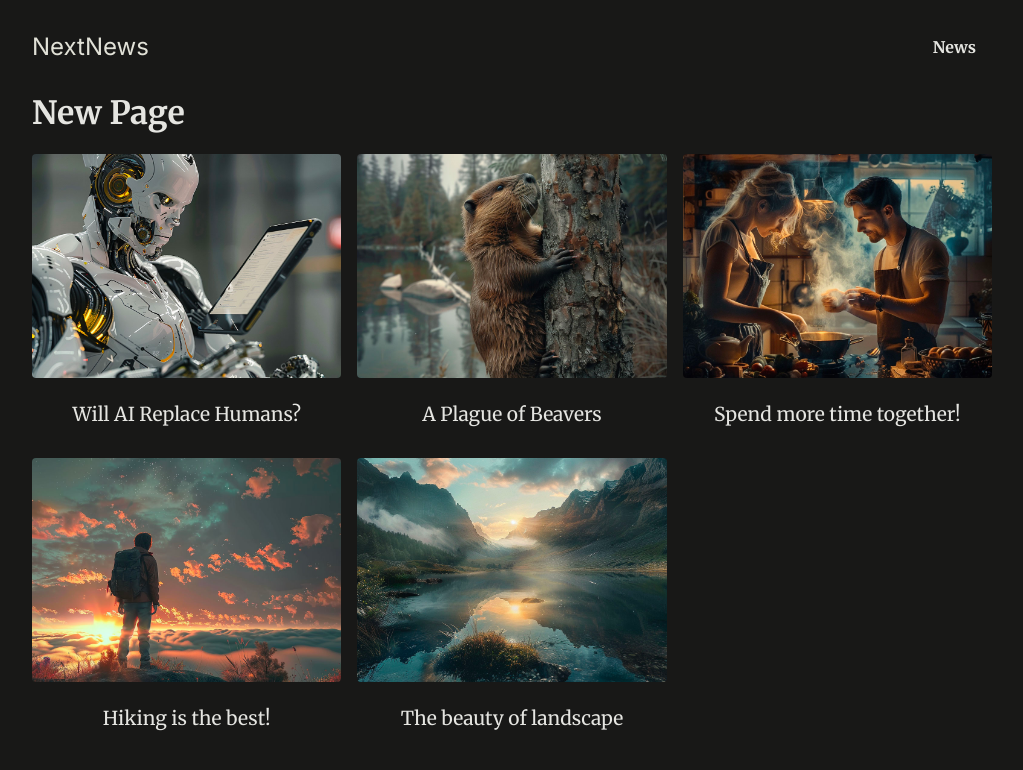
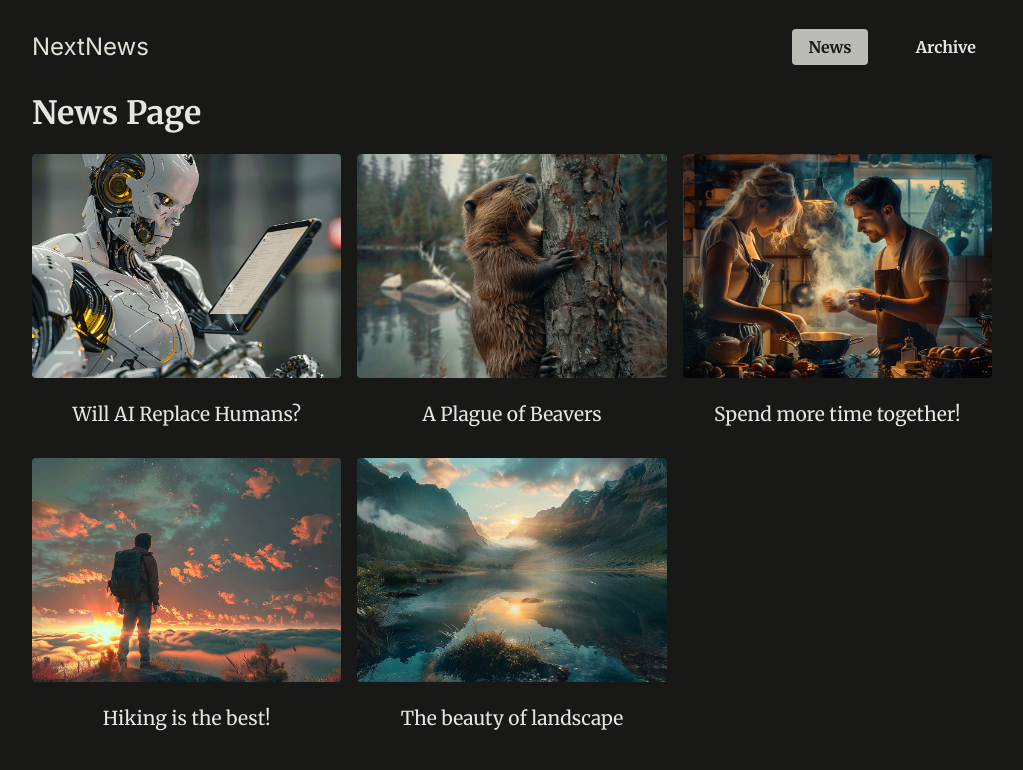
Before and after one commit to yashish9990-eng/Routing-and-Page-Rendering-next-app, a Next.js app: page /news in a window 1280 px wide. Shown: the top 770 px of the page, without its empty margins (128-1151 px from the left). Built offline with nearby package versions, Linux system fonts and the light colour scheme.

Commit message:
refine and restructure the code base .

```diff
--- a/app/news/page.js
+++ b/app/news/page.js
@@ -4,7 +4,7 @@
 export default function NewsPage() {
   return (
     <>
-      <h1>New Page</h1>
+      <h1>News Page</h1>
       <NewsList news={DUMMY_NEWS} />
     </>
   );
--- a/components/main-header.js
+++ b/components/main-header.js
@@ -1,4 +1,5 @@
-import Link from 'next/link';
+import NavLink from "./nav-link";
+import Link from "next/link";
 
 export default function MainHeader() {
   return (
@@ -9,7 +10,10 @@
       <nav>
         <ul>
           <li>
-            <Link href="/news">News</Link>
+             <NavLink href="/news">News</NavLink>
+          </li>
+          <li>
+             <NavLink href="/archive">Archive</NavLink>
           </li>
         </ul>
       </nav>
--- /dev/null
+++ b/components/nav-link.js
@@ -0,0 +1,20 @@
+"use client";
+
+import Link from "next/link";
+import { usePathname } from "next/navigation";
+
+export default function NavLink({ href, children }) {
+    const pathname = usePathname();
+  return (
+    <Link
+      href={href}
+      className={
+        pathname.startsWith(href)
+          ? 'active'
+          : undefined
+      }
+    >
+      {children}
+    </Link>
+  );
+}
```
